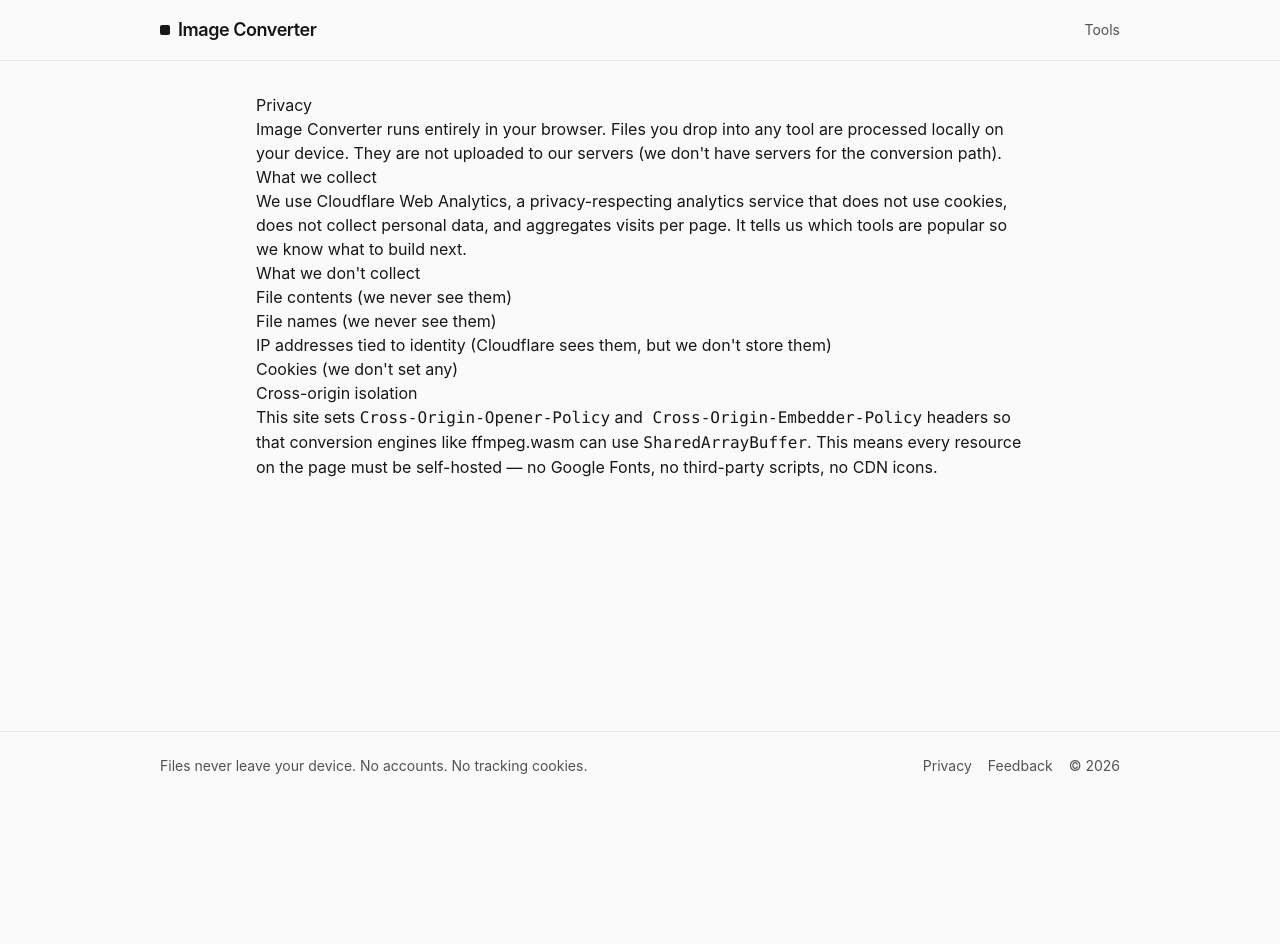
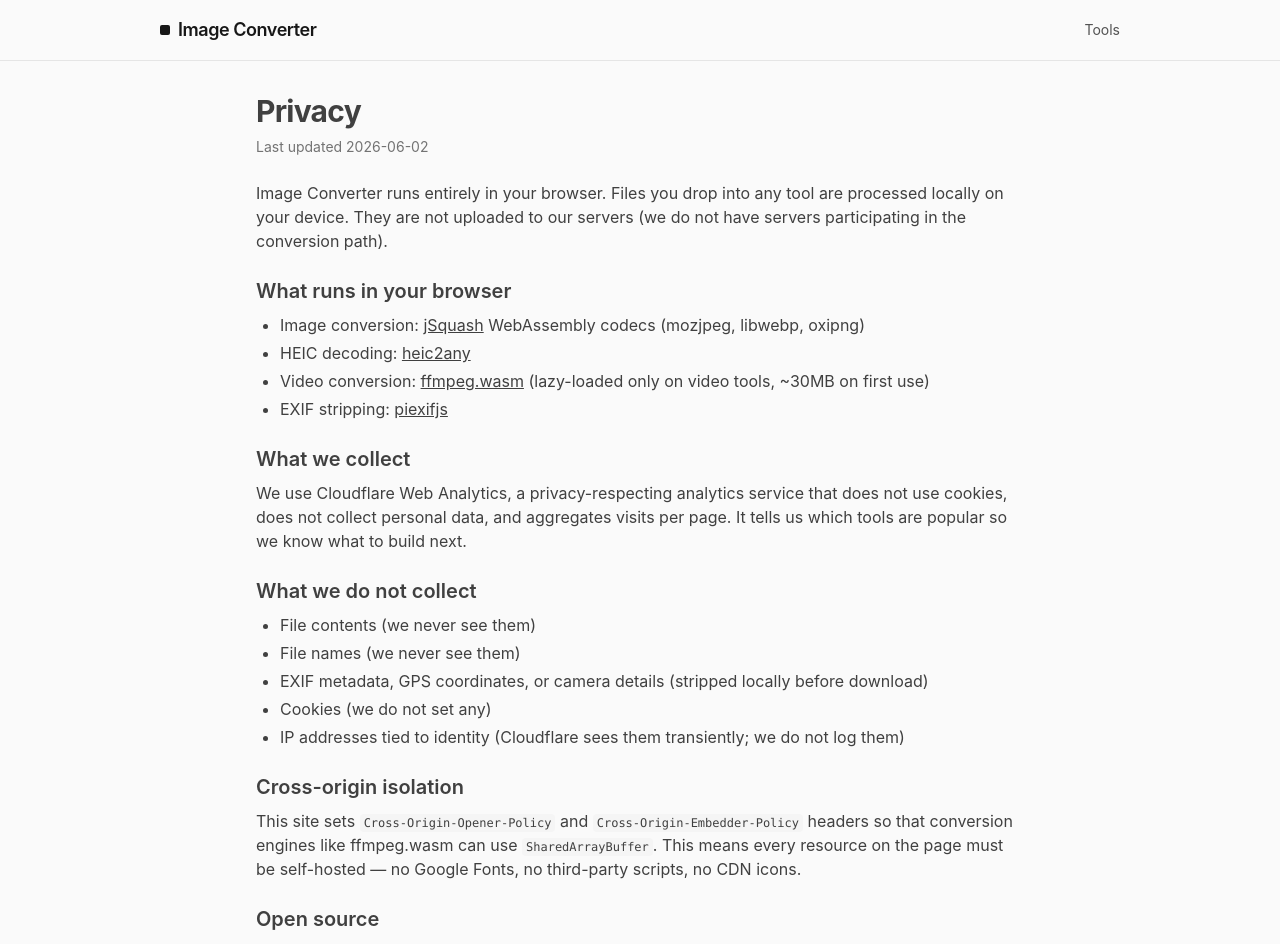
Before and after one commit to alshahia/image-converter, a React (Vite) app: page /privacy in a window 1280 px wide. Shown: the top 944 px of the page. Before the commit the page ends 800 px from the top, so only its background shows below. Built offline with nearby package versions, Linux system fonts and the light colour scheme.

Commit message:
Polish: Privacy page, README, homepage status (Phase A Day 14-15)

```diff
--- a/src/pages/HomePage.tsx
+++ b/src/pages/HomePage.tsx
@@ -4,7 +4,7 @@ interface Tool {
   readonly path: string;
   readonly title: string;
   readonly description: string;
-  readonly status: 'live' | 'wip' | 'smoke';
+  readonly category: 'image' | 'video' | 'internal';
 }
 
 const TOOLS: ReadonlyArray<Tool> = [
@@ -12,73 +12,73 @@ const TOOLS: ReadonlyArray<Tool> = [
     path: '/heic-to-jpg',
     title: 'HEIC to JPG',
     description: 'Convert iPhone HEIC photos to JPG in your browser. No upload.',
-    status: 'wip',
+    category: 'image',
   },
   {
     path: '/png-to-jpg',
     title: 'PNG to JPG',
     description: 'Convert PNG images to JPG with adjustable quality.',
-    status: 'wip',
+    category: 'image',
   },
   {
     path: '/jpg-to-png',
     title: 'JPG to PNG',
     description: 'Convert JPG images to lossless PNG.',
-    status: 'wip',
+    category: 'image',
   },
   {
     path: '/webp-to-jpg',
     title: 'WebP to JPG',
     description: 'Convert modern WebP images to universally supported JPG.',
-    status: 'wip',
+    category: 'image',
   },
   {
     path: '/jpg-to-webp',
     title: 'JPG to WebP',
     description: 'Convert JPG images to smaller WebP files.',
-    status: 'wip',
+    category: 'image',
   },
   {
     path: '/resize-image',
     title: 'Resize Image',
     description: 'Resize images to a specific width or height in your browser.',
-    status: 'wip',
+    category: 'image',
   },
   {
     path: '/compress-image',
     title: 'Compress Image',
     description: 'Shrink JPG/PNG/WebP file size with a quality slider.',
-    status: 'wip',
+    category: 'image',
   },
   {
     path: '/strip-exif',
     title: 'Strip EXIF',
     description: 'Remove EXIF metadata (GPS, camera, timestamp) from a JPG.',
-    status: 'wip',
+    category: 'image',
   },
   {
     path: '/video-to-mp4',
     title: 'Video to MP4',
     description: 'Convert any video to MP4 (H.264) in your browser.',
-    status: 'wip',
+    category: 'video',
   },
   {
     path: '/video-to-gif',
     title: 'Video to GIF',
     description: 'Convert a short video clip to an animated GIF.',
-    status: 'wip',
+    category: 'video',
   },
   {
     path: '/extract-audio',
     title: 'Extract Audio',
-    description: 'Pull the audio track out of a video as MP3.',
-    status: 'wip',
+    description: 'Pull the audio track out of a video as MP3, WAV, or AAC.',
+    category: 'video',
   },
   {
     path: '/ffmpeg-smoke',
     title: 'ffmpeg.wasm smoke test',
     description: 'Internal: verify ffmpeg.wasm loads on this browser. Not a user tool.',
-    status: 'smoke',
+    category: 'internal',
   },
 ];
 
@@ -92,34 +92,35 @@ export function HomePage() {
         <p className="max-w-2xl text-lg text-neutral-600 dark:text-neutral-400">
           Drop a file, pick a tool, get the result. Nothing is uploaded. We never see your files.
         </p>
+        <p className="max-w-2xl text-sm text-neutral-500">
+          All 11 tools run locally using WebAssembly. EXIF is stripped from every image output. Open
+          source on{' '}
+          <a className="underline" href="https://github.com/alshahia/image-converter">
+            GitHub
+          </a>
+          .
+        </p>
       </section>
 
       <section>
         <h2 className="mb-3 text-sm font-semibold uppercase tracking-wider text-neutral-500">
           Image tools
         </h2>
-        <ToolGrid
-          tools={TOOLS.filter(
-            (t) =>
-              t.status === 'wip' && !t.path.startsWith('/video-') && t.path !== '/extract-audio',
-          )}
-        />
+        <ToolGrid tools={TOOLS.filter((t) => t.category === 'image')} />
       </section>
 
       <section>
         <h2 className="mb-3 text-sm font-semibold uppercase tracking-wider text-neutral-500">
           Video tools
         </h2>
-        <ToolGrid
-          tools={TOOLS.filter((t) => t.path.startsWith('/video-') || t.path === '/extract-audio')}
-        />
+        <ToolGrid tools={TOOLS.filter((t) => t.category === 'video')} />
       </section>
 
       <section>
         <h2 className="mb-3 text-sm font-semibold uppercase tracking-wider text-neutral-500">
           Internal
         </h2>
-        <ToolGrid tools={TOOLS.filter((t) => t.status === 'smoke')} />
+        <ToolGrid tools={TOOLS.filter((t) => t.category === 'internal')} />
       </section>
     </div>
   );
--- a/src/pages/PrivacyPage.tsx
+++ b/src/pages/PrivacyPage.tsx
@@ -1,32 +1,105 @@
 export function PrivacyPage() {
   return (
-    <article className="prose mx-auto max-w-3xl dark:prose-invert">
-      <h1>Privacy</h1>
+    <article className="mx-auto max-w-3xl space-y-6 text-neutral-700 dark:text-neutral-300">
+      <header>
+        <h1 className="text-3xl font-bold tracking-tight">Privacy</h1>
+        <p className="mt-2 text-sm text-neutral-500">Last updated 2026-06-02</p>
+      </header>
+
+      <section className="space-y-2">
         <p>
           Image Converter runs entirely in your browser. Files you drop into any tool are processed
-        locally on your device. They are not uploaded to our servers (we don't have servers for the
-        conversion path).
+          locally on your device. They are not uploaded to our servers (we do not have servers
+          participating in the conversion path).
         </p>
-      <h2>What we collect</h2>
+      </section>
+
+      <section className="space-y-2">
+        <h2 className="text-xl font-semibold">What runs in your browser</h2>
+        <ul className="list-disc space-y-1 pl-6">
+          <li>
+            Image conversion:{' '}
+            <a className="underline" href="https://github.com/jakearchibald/squoosh">
+              jSquash
+            </a>{' '}
+            WebAssembly codecs (mozjpeg, libwebp, oxipng)
+          </li>
+          <li>
+            HEIC decoding:{' '}
+            <a className="underline" href="https://github.com/alexcorvi/heic2any">
+              heic2any
+            </a>
+          </li>
+          <li>
+            Video conversion:{' '}
+            <a className="underline" href="https://github.com/ffmpegwasm/ffmpeg.wasm">
+              ffmpeg.wasm
+            </a>{' '}
+            (lazy-loaded only on video tools, ~30MB on first use)
+          </li>
+          <li>
+            EXIF stripping:{' '}
+            <a className="underline" href="https://github.com/hMatoba/piexifjs">
+              piexifjs
+            </a>
+          </li>
+        </ul>
+      </section>
+
+      <section className="space-y-2">
+        <h2 className="text-xl font-semibold">What we collect</h2>
         <p>
           We use Cloudflare Web Analytics, a privacy-respecting analytics service that does not use
           cookies, does not collect personal data, and aggregates visits per page. It tells us which
           tools are popular so we know what to build next.
         </p>
-      <h2>What we don't collect</h2>
-      <ul>
+      </section>
+
+      <section className="space-y-2">
+        <h2 className="text-xl font-semibold">What we do not collect</h2>
+        <ul className="list-disc space-y-1 pl-6">
           <li>File contents (we never see them)</li>
           <li>File names (we never see them)</li>
-        <li>IP addresses tied to identity (Cloudflare sees them, but we don't store them)</li>
-        <li>Cookies (we don't set any)</li>
+          <li>
+            EXIF metadata, GPS coordinates, or camera details (stripped locally before download)
+          </li>
+          <li>Cookies (we do not set any)</li>
+          <li>
+            IP addresses tied to identity (Cloudflare sees them transiently; we do not log them)
+          </li>
         </ul>
-      <h2>Cross-origin isolation</h2>
+      </section>
+
+      <section className="space-y-2">
+        <h2 className="text-xl font-semibold">Cross-origin isolation</h2>
         <p>
-        This site sets <code>Cross-Origin-Opener-Policy</code> and
-        <code> Cross-Origin-Embedder-Policy</code> headers so that conversion engines like
-        ffmpeg.wasm can use <code>SharedArrayBuffer</code>. This means every resource on the page
-        must be self-hosted — no Google Fonts, no third-party scripts, no CDN icons.
+          This site sets{' '}
+          <code className="rounded bg-neutral-100 px-1 py-0.5 text-xs dark:bg-neutral-800">
+            Cross-Origin-Opener-Policy
+          </code>{' '}
+          and{' '}
+          <code className="rounded bg-neutral-100 px-1 py-0.5 text-xs dark:bg-neutral-800">
+            Cross-Origin-Embedder-Policy
+          </code>{' '}
+          headers so that conversion engines like ffmpeg.wasm can use{' '}
+          <code className="rounded bg-neutral-100 px-1 py-0.5 text-xs dark:bg-neutral-800">
+            SharedArrayBuffer
+          </code>
+          . This means every resource on the page must be self-hosted — no Google Fonts, no
+          third-party scripts, no CDN icons.
         </p>
+      </section>
+
+      <section className="space-y-2">
+        <h2 className="text-xl font-semibold">Open source</h2>
+        <p>
+          The full source is on{' '}
+          <a className="underline" href="https://github.com/alshahia/image-converter">
+            GitHub
+          </a>
+          . You can audit the conversion code, or run a copy on your own server.
+        </p>
+      </section>
     </article>
   );
 }
```
Also changed, not shown: 1 other file (tests, documents, lock files or other folders). Lines whose indentation alone changed are shown as unchanged.
